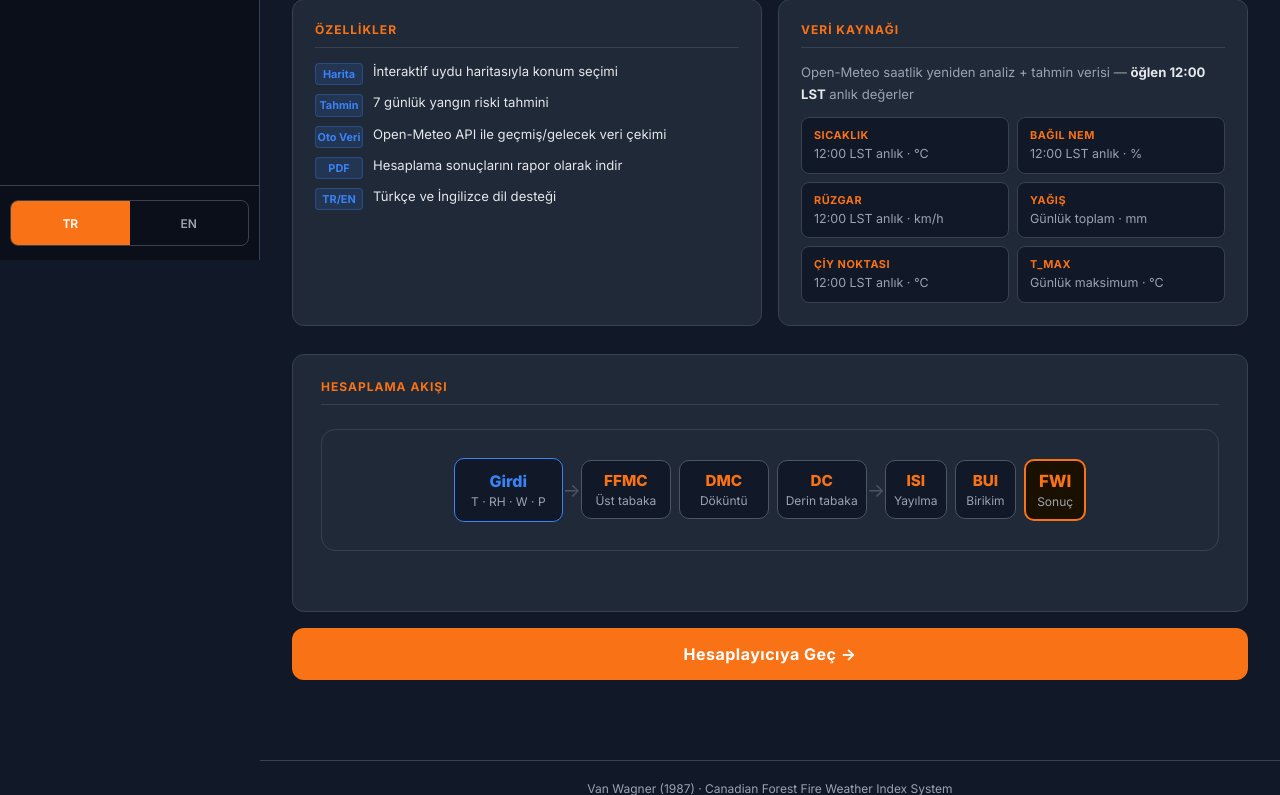
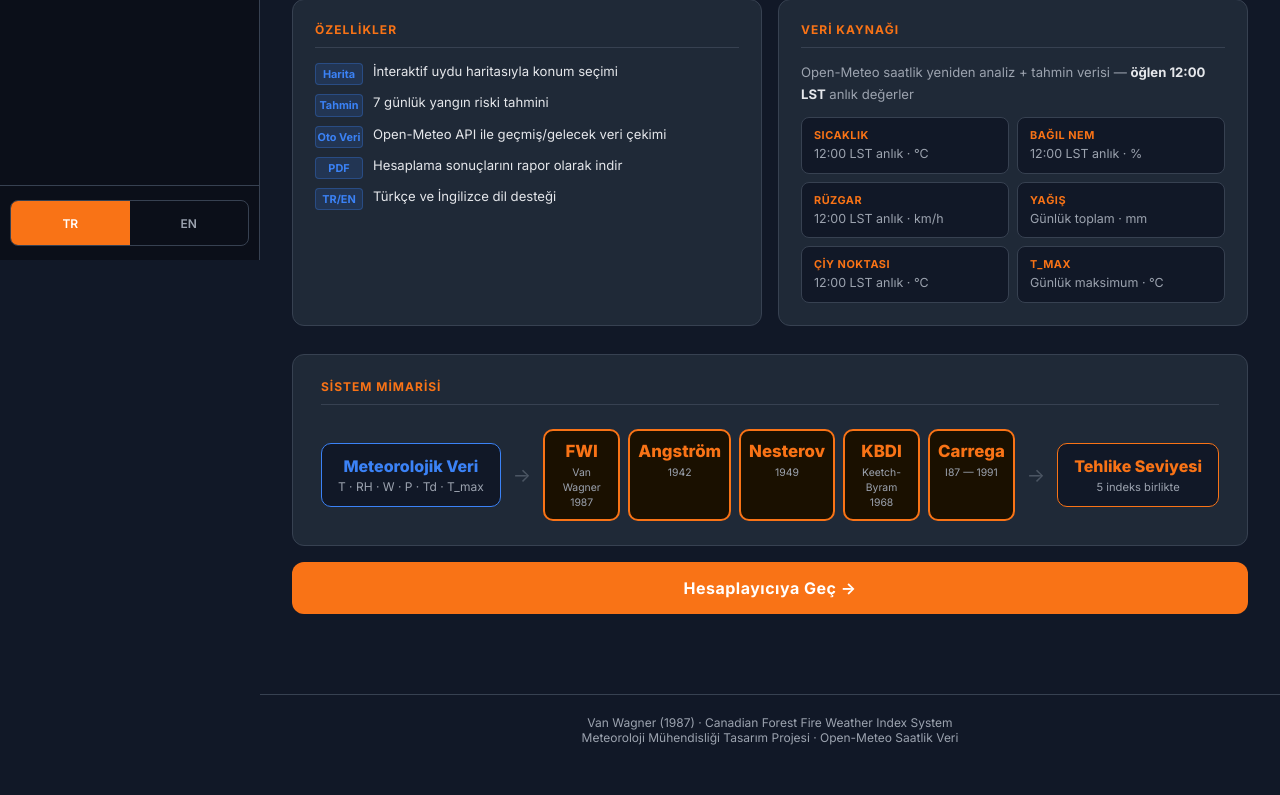
Before and after one commit to MrFBaker/orman-yangini, a Flask app: template templates/index_v2.html in a window 1280 px wide. Shown: the part 540-1335 px from the top of the page. After the commit the page ends 1285 px from the top, so only its background shows below. Run offline with Flask 3, Linux system fonts and the light colour scheme; the template is opened without the code that fills it, so the values that code supplies are empty.

Commit message:
Akış diyagramı güncellendi: 5 indeks birlikte gösteriliyor
FWI odaklı eski diyagram → tüm indeksleri kapsayan sistem mimarisi.

Co-Authored-By: Claude Opus 4.6 (1M context) <noreply@anthropic.com>

```diff
--- a/templates/index_v2.html
+++ b/templates/index_v2.html
@@ -1049,35 +1049,27 @@
   </div>
 
   <div class="akis-kart">
-    <h3 data-i18n="flow_title">Hesaplama Akışı</h3>
-    <div class="akis-diagram">
-
-      <!-- Sütun 1: Girdi -->
-      <div class="akis-kutu girdi">
-        <strong data-i18n="flow_input">Girdi</strong>
-        T · RH · W · P
-      </div>
-
-      <!-- Ok 1 -->
-      <div class="akis-ok-sutun">→</div>
-
-      <!-- Sütun 3: Nem Kodları -->
-      <div class="akis-nem-kodlari">
-        <div class="akis-kutu"><strong>FFMC</strong><span data-i18n="flow_ffmc">Üst tabaka</span></div>
-        <div class="akis-kutu"><strong>DMC</strong><span data-i18n="flow_dmc">Döküntü</span></div>
-        <div class="akis-kutu"><strong>DC</strong><span data-i18n="flow_dc">Derin tabaka</span></div>
-      </div>
-
-      <!-- Ok 2 -->
-      <div class="akis-ok-sutun">→</div>
-
-      <!-- Sütun 5: ISI, BUI, FWI -->
-      <div class="akis-indeksler">
-        <div class="akis-kutu"><strong>ISI</strong><span data-i18n="flow_isi">Yayılma</span></div>
-        <div class="akis-kutu"><strong>BUI</strong><span data-i18n="flow_bui">Birikim</span></div>
-        <div class="akis-kutu cikti"><strong>FWI</strong><span data-i18n="flow_fwi">Sonuç</span></div>
-      </div>
-
+    <h3 data-i18n="flow_title">Sistem Mimarisi</h3>
+    <div style="display:grid; grid-template-columns:1fr; gap:12px; margin-top:16px;">
+      <div style="display:flex; align-items:center; gap:12px; flex-wrap:wrap;">
+        <div class="akis-kutu girdi" style="min-width:120px">
+          <strong>Meteorolojik Veri</strong>
+          T · RH · W · P · Td · T_max
+        </div>
+        <div class="akis-ok-sutun">→</div>
+        <div style="display:grid; grid-template-columns:repeat(5,1fr); gap:8px; flex:1; min-width:0;">
+          <div class="akis-kutu cikti"><strong>FWI</strong><span style="font-size:0.65rem">Van Wagner 1987</span></div>
+          <div class="akis-kutu cikti"><strong>Angström</strong><span style="font-size:0.65rem">1942</span></div>
+          <div class="akis-kutu cikti"><strong>Nesterov</strong><span style="font-size:0.65rem">1949</span></div>
+          <div class="akis-kutu cikti"><strong>KBDI</strong><span style="font-size:0.65rem">Keetch-Byram 1968</span></div>
+          <div class="akis-kutu cikti"><strong>Carrega</strong><span style="font-size:0.65rem">I87 — 1991</span></div>
+        </div>
+        <div class="akis-ok-sutun">→</div>
+        <div class="akis-kutu girdi" style="min-width:100px; border-color:var(--accent)">
+          <strong style="color:var(--accent)">Tehlike Seviyesi</strong>
+          <span style="font-size:0.7rem">5 indeks birlikte</span>
+        </div>
+      </div>
     </div>
   </div>
 
```
